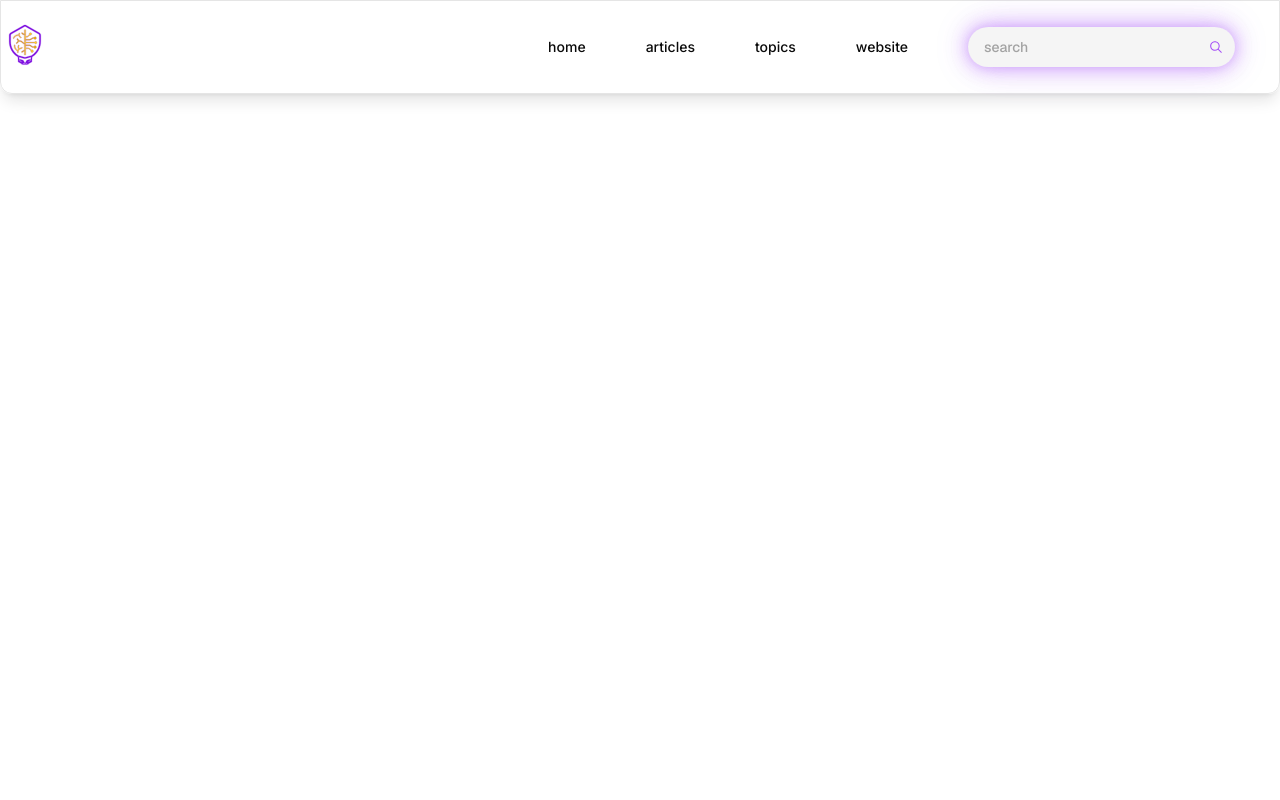
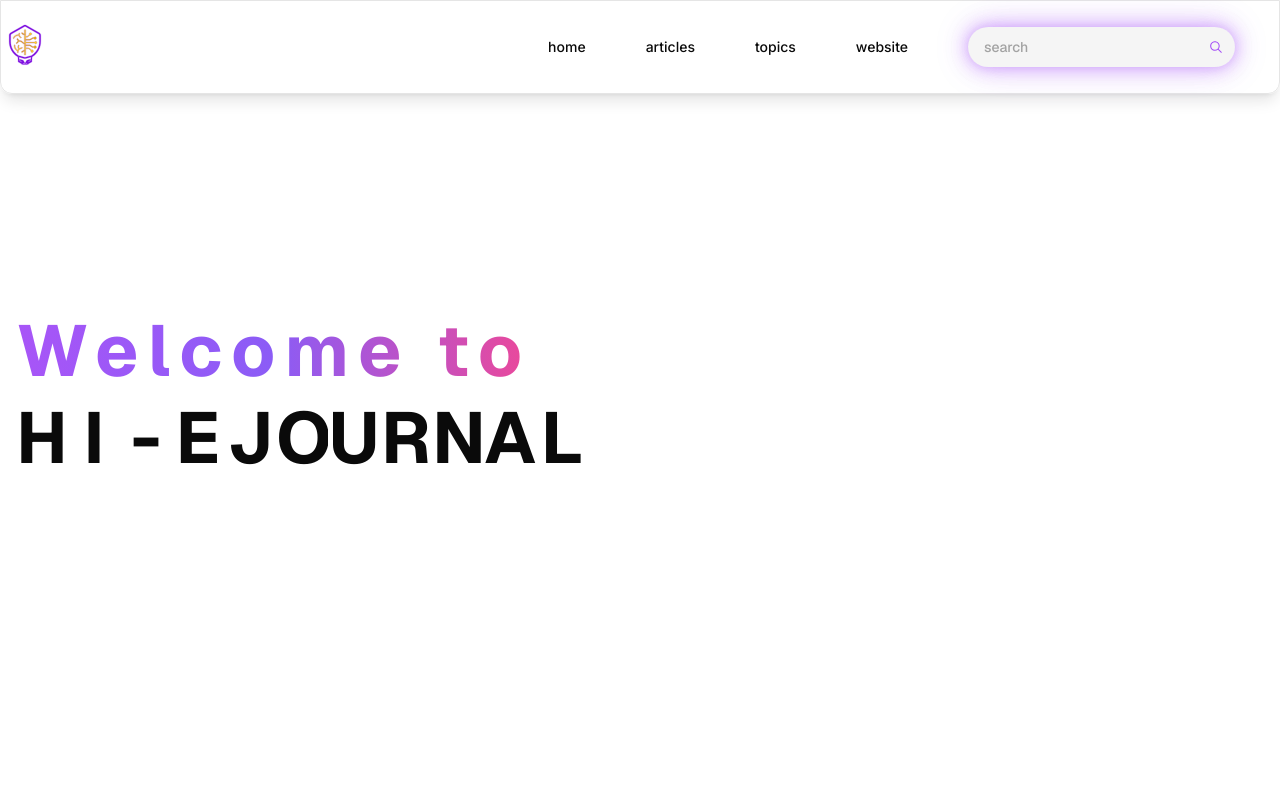
Before and after one commit to bilelBoulhia/hi-articles, a Next.js app: page / in a window 1280 px wide. Shown: the top 800 px of the page. Built offline with nearby package versions, Linux system fonts and the light colour scheme.

Commit message:
adding a hero

```diff
--- a/app/layout.tsx
+++ b/app/layout.tsx
@@ -36,9 +36,8 @@ export default function RootLayout({
       >
 
           <Header/>
-          <main className="min-h-[100dvh] overflow-x-hidden flex flex-col z-0 items-center">
+          <main className="min-h-[100dvh] overflow-x-hidden flex flex-col  z-0 items-center">
             {children}
-
           </main>
           <Footer/>
 
--- a/app/page.tsx
+++ b/app/page.tsx
@@ -1,12 +1,21 @@
+
+import WordTransform from "@/components/ui/animated-headingV2";
 
 
 export default async function Home() {
   return (
-    <>
-        <main className="flex-1 flex flex-col gap-6 px-4">
-            <h2 className="font-medium text-xl mb-4"></h2>
 
-        </main>
-    </>
+      <div className="flex justify-center items-center h-screen w-full relative flex-row px-4">
+
+          <div className=' text-xl flex-col items-start justify-center    relative  w-[60%]'>
+              <span className='text-4xl md:text-7xl tracking-[0.60rem] font-bold  bg-clip-text text-transparent bg-no-repeat bg-gradient-to-r from-purple-500 via-violet-500 to-pink-500'>Welcome to </span>
+              <WordTransform className='text-4xl md:text-7xl font-bold ' initialWord="SECRETARIAT" transformedWord="HI-EJOURNAL"/>
+          </div>
+          <div className=' flex flex-col justify-center items-center h-full  w-[40%]'>
+
+          </div>
+
+      </div>
+
   );
 }
--- a/app/sections/Header.tsx
+++ b/app/sections/Header.tsx
@@ -10,7 +10,7 @@ export default function Header(){
         setSearchQuery(searchQuery);
     }
     return (
-        <header className="fixed top-0   flex justify-between items-center left-0 right-0 z-50 dark:bg-neutral-900 border dark:border-gray-500/20 backdrop-blur-lg py-1 px-2  rounded-b-xl shadow-lg dark:shadow-black">
+        <header className="fixed top-0 flex justify-between items-center left-0 right-0 z-50 dark:bg-neutral-900 border dark:border-gray-500/20 backdrop-blur-lg py-1 px-2  rounded-b-xl shadow-lg dark:shadow-black">
             <NewHiIcon className='w-[2rem]' animate={true}/>
            <div className='flex  justify-center items-center'>
                <TubeLightNavbar/>
--- /dev/null
+++ b/components/ui/LabelTag.tsx
@@ -0,0 +1,16 @@
+import {Sparkles} from "lucide-react";
+import React from "react";
+import {cn} from "@/lib/utils";
+
+
+export const LabelTag =({className,Label}:{Label:string,className?:string})=>{
+    return (
+        <div className="absolute top-2 right-2 z-10">
+            <div
+                className={cn(" bg-gradient-to-r from-blue-400 via-indigo-400 to-purple-400 text-white   dark:bg-gradient-to-r dark:from-blue-700 dark:via-indigo-700 dark:to-purple-700 dark:text-white text-xs font-bold px-2 py-1 rounded-md flex items-center gap-1 shadow-md transform hover:scale-105 transition-transform duration-200",className)}>
+                <Sparkles className="w-3 h-3"/>
+                {Label}
+            </div>
+        </div>
+    )
+}
--- /dev/null
+++ b/components/ui/animated-headingV2.tsx
@@ -0,0 +1,68 @@
+"use client"
+
+import type React from "react"
+
+import { motion, AnimatePresence } from "framer-motion"
+
+
+interface LetterPairProps {
+    initialLetter: string
+    transformedLetter: string
+
+    delay: number
+}
+
+const LetterPair: React.FC<LetterPairProps> = ({ initialLetter, transformedLetter, delay }) => {
+    return (
+        <div className="relative inline-block w-[3.25rem] text-center h-[1.2em] ">
+            <AnimatePresence>
+                <motion.span
+                    key={`i${initialLetter}-${delay}`}
+                    initial={{ height: "auto" }}
+                    animate={{ height: 0 }}
+                    exit={{ height: 0 }}
+                    transition={{ duration: 0.5, delay: delay / 1000 }}
+                    className="absolute overflow-hidden  inset-x-0 top-0"
+                >
+                    {initialLetter}
+                </motion.span>
+                <motion.span
+                    key={`t${transformedLetter}-${delay}`}
+                    initial={{ height: 0 }}
+                    animate={{ height: "auto" }}
+                    exit={{ height: 0 }}
+                    transition={{ duration: 0.5, delay: delay / 1000 }}
+                    className="absolute overflow-hidden  inset-x-0 bottom-0"
+                >
+                    {transformedLetter}
+                </motion.span>
+            </AnimatePresence>
+        </div>
+    )
+}
+
+interface WordTransformProps {
+    initialWord: string
+    transformedWord: string
+    className?: string
+
+}
+
+const WordTransform: React.FC<WordTransformProps> = ({ className, initialWord, transformedWord }) => {
+    const letterPairs: Array<[string, string]> = initialWord.split("").map((letter, index) => [letter, transformedWord[index]]);
+    return (
+        <div className={className}>
+            {letterPairs.map((pair, index) => (
+                <LetterPair
+                    key={index}
+                    initialLetter={pair[0]}
+                    transformedLetter={pair[1]}
+                    delay={index * 100}
+                />
+            ))}
+        </div>
+    );
+};
+
+
+export default WordTransform
--- /dev/null
+++ b/components/ui/instagram-link.tsx
@@ -0,0 +1,68 @@
+"use client"
+
+import {useEffect} from "react"
+import {m, useAnimation} from "framer-motion"
+import {Instagram} from "lucide-react"
+
+interface InstagramLinkProps {
+    href: string
+
+}
+
+export default function InstagramLink({href,
+
+                                      }: InstagramLinkProps) {
+
+    const controls = useAnimation()
+    const instagramUsername = "more pictures at "
+
+    useEffect(() => {
+        controls.start({
+            opacity: 1,
+            x: 0,
+            transition: {duration: 0.5},
+        })
+    }, [controls])
+
+    const handleHoverStart = () => {
+
+        controls.start({width: "auto", opacity: 1, x: 0})
+    }
+
+    const handleHoverEnd = () => {
+
+        controls.start({width: 0, opacity: 0, x: -20})
+    }
+
+    return (
+        <m.div
+            className="inline-flex items-center space-x-3 bg-gradient-to-r from-purple-600 to-pink-500  rounded-full"
+            whileHover={{scale: 1.05}}
+            whileTap={{scale: 0.95}}
+        >
+            <m.a
+                href={href}
+                target="_blank"
+                rel="noopener noreferrer"
+                className="relative flex items-center"
+                onMouseEnter={handleHoverStart}
+                onMouseLeave={handleHoverEnd}
+            >
+                <div className="bg-white p-2 rounded-full">
+                    <Instagram className="w-4 h-4 text-pink-500"/>
+                </div>
+                <m.div
+                    initial={{width: 0, opacity: 0, x: -20}}
+                    animate={controls}
+                    className="overflow-hidden ml-2"
+                >
+
+                 <span className="block font-bold mr-2 text-sm text-white whitespace-nowrap">
+                          @{instagramUsername}
+                 </span>
+
+                </m.div>
+            </m.a>
+        </m.div>
+    )
+}
```
